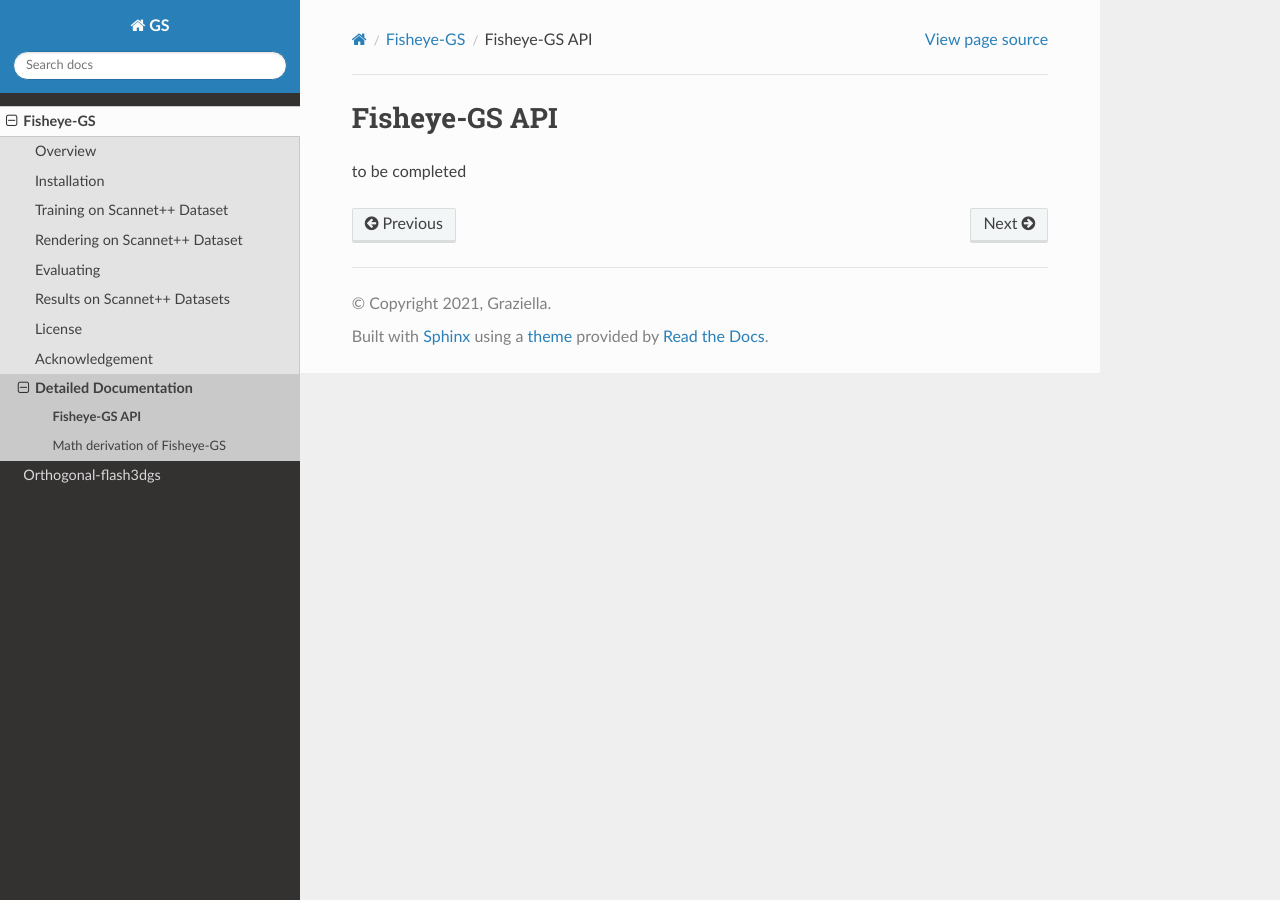
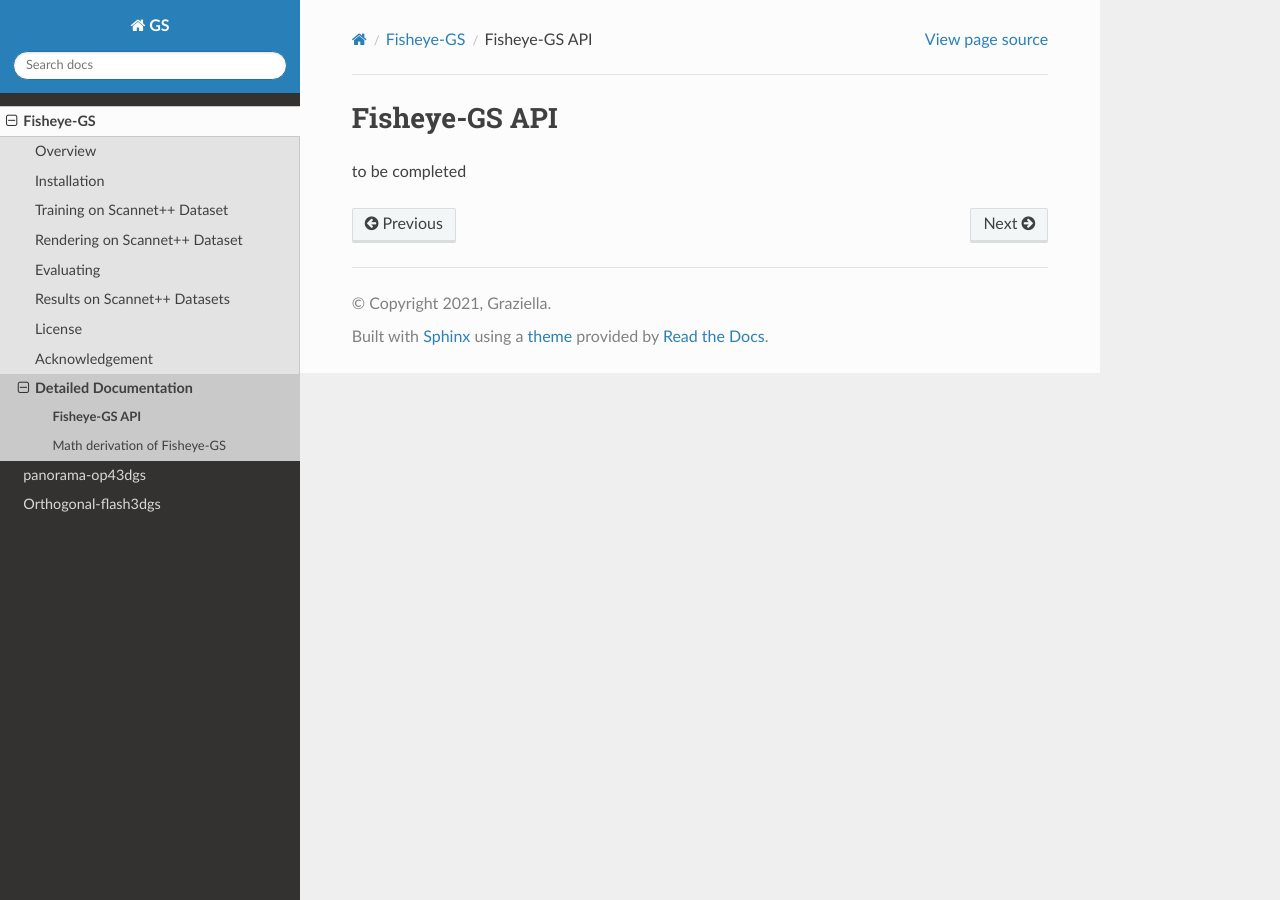
Before and after one commit to zmliao/GS_4_CamModels, a Sphinx documentation site: the page built from docs/source/fisheye_api.md, in a window 1280 px wide. Built offline with Sphinx 7.4.7 and the Read the Docs theme 3.1.0, drawn with Linux system fonts in a browser that asks for light colours; pages that are not in the unit, such as notebooks, are missing from menus.

Commit message:
Update index.rst

```diff
--- a/docs/source/index.rst
+++ b/docs/source/index.rst
@@ -12,5 +12,5 @@ Contents
    :maxdepth: 1
 
    fisheye
-   panorama-op43dGS
+   panorama-op43dgs
    oth
```
